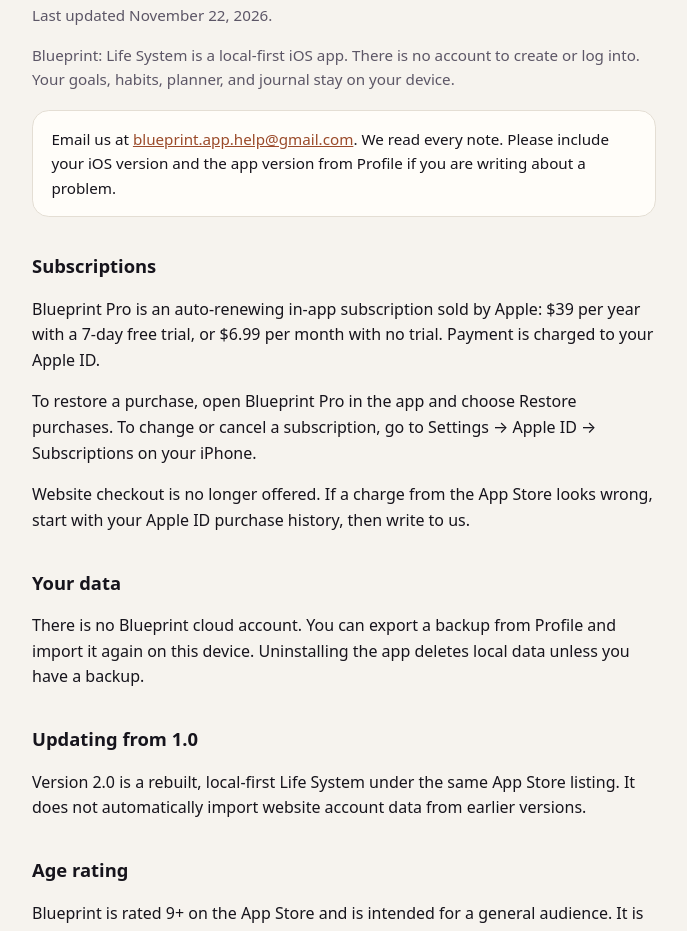
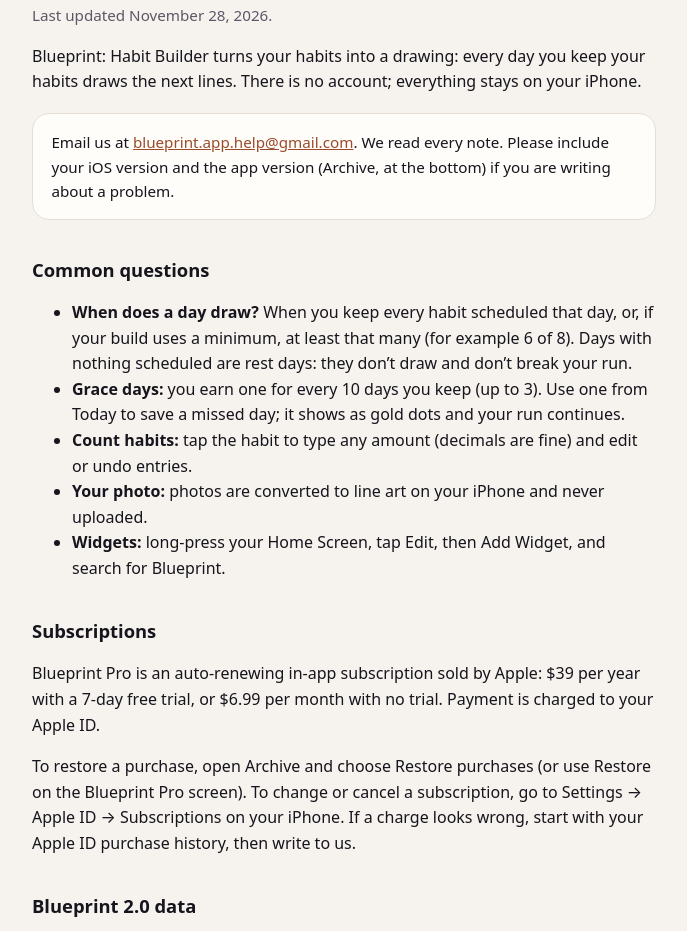
Before and after one commit to TBx55/blueprint-legal, a plain HTML site: page support/index.html in a window 1280 px wide. Shown: the part 135-1066 px from the top of the page, without its empty margins (296-983 px from the left). Drawn offline with Linux system fonts and the light colour scheme.

Commit message:
Blueprint 3.0: update support page (Habit Builder; no data collected, on-device photos)

```diff
--- a/support/index.html
+++ b/support/index.html
@@ -24,22 +24,26 @@ nav.links { display:flex; flex-wrap:wrap; gap:.75rem 1.15rem; margin:2rem 0 0; f
 </head>
 <body>
   <main>
-    <p class="kicker">Blueprint</p>
+    <p class="kicker">Blueprint: Habit Builder</p>
     <h1>Support</h1>
-    <p class="meta">Last updated November 22, 2026.</p>
-
-    <p class="meta">Blueprint: Life System is a local-first iOS app. There is no account to create or log into. Your goals, habits, planner, and journal stay on your device.</p>
+    <p class="meta">Last updated November 28, 2026.</p>
+    <p>Blueprint: Habit Builder turns your habits into a drawing: every day you keep your habits draws the next lines. There is no account; everything stays on your iPhone.</p>
     <div class="note">
-      <p style="margin:0">Email us at <a href="mailto:blueprint.app.help@gmail.com">blueprint.app.help@gmail.com</a>. We read every note. Please include your iOS version and the app version from Profile if you are writing about a problem.</p>
+      <p style="margin:0">Email us at <a href="mailto:blueprint.app.help@gmail.com">blueprint.app.help@gmail.com</a>. We read every note. Please include your iOS version and the app version (Archive, at the bottom) if you are writing about a problem.</p>
     </div>
+    <h2>Common questions</h2>
+    <ul>
+      <li><strong>When does a day draw?</strong> When you keep every habit scheduled that day, or, if your build uses a minimum, at least that many (for example 6 of 8). Days with nothing scheduled are rest days: they don’t draw and don’t break your run.</li>
+      <li><strong>Grace days:</strong> you earn one for every 10 days you keep (up to 3). Use one from Today to save a missed day; it shows as gold dots and your run continues.</li>
+      <li><strong>Count habits:</strong> tap the habit to type any amount (decimals are fine) and edit or undo entries.</li>
+      <li><strong>Your photo:</strong> photos are converted to line art on your iPhone and never uploaded.</li>
+      <li><strong>Widgets:</strong> long-press your Home Screen, tap Edit, then Add Widget, and search for Blueprint.</li>
+    </ul>
     <h2>Subscriptions</h2>
     <p>Blueprint Pro is an auto-renewing in-app subscription sold by Apple: $39 per year with a 7-day free trial, or $6.99 per month with no trial. Payment is charged to your Apple ID.</p>
-    <p>To restore a purchase, open Blueprint Pro in the app and choose Restore purchases. To change or cancel a subscription, go to Settings → Apple ID → Subscriptions on your iPhone.</p>
-    <p>Website checkout is no longer offered. If a charge from the App Store looks wrong, start with your Apple ID purchase history, then write to us.</p>
-    <h2>Your data</h2>
-    <p>There is no Blueprint cloud account. You can export a backup from Profile and import it again on this device. Uninstalling the app deletes local data unless you have a backup.</p>
-    <h2>Updating from 1.0</h2>
-    <p>Version 2.0 is a rebuilt, local-first Life System under the same App Store listing. It does not automatically import website account data from earlier versions.</p>
+    <p>To restore a purchase, open Archive and choose Restore purchases (or use Restore on the Blueprint Pro screen). To change or cancel a subscription, go to Settings → Apple ID → Subscriptions on your iPhone. If a charge looks wrong, start with your Apple ID purchase history, then write to us.</p>
+    <h2>Blueprint 2.0 data</h2>
+    <p>Your goals, journal and planner from Blueprint 2.0 are kept read-only under Archive → Blueprint 2.0 archive, where you can export them.</p>
     <h2>Age rating</h2>
     <p>Blueprint is rated 9+ on the App Store and is intended for a general audience. It is not a medical or therapeutic service.</p>
 
```
